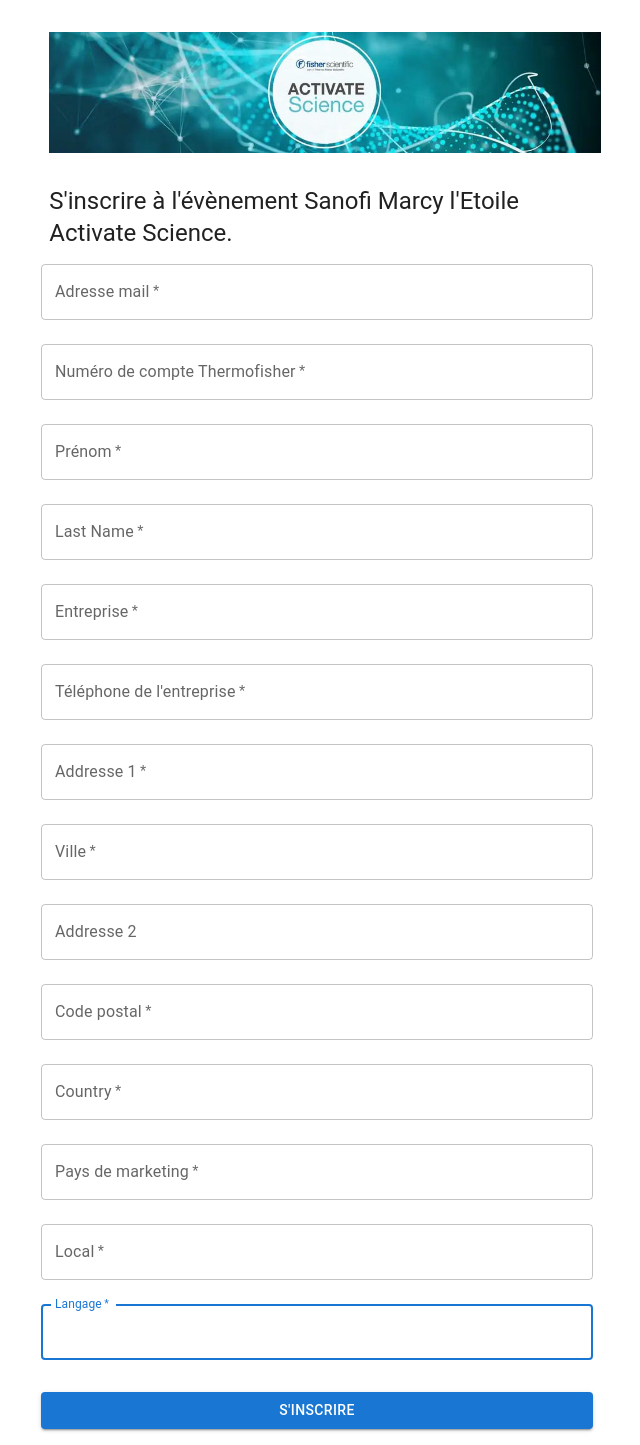
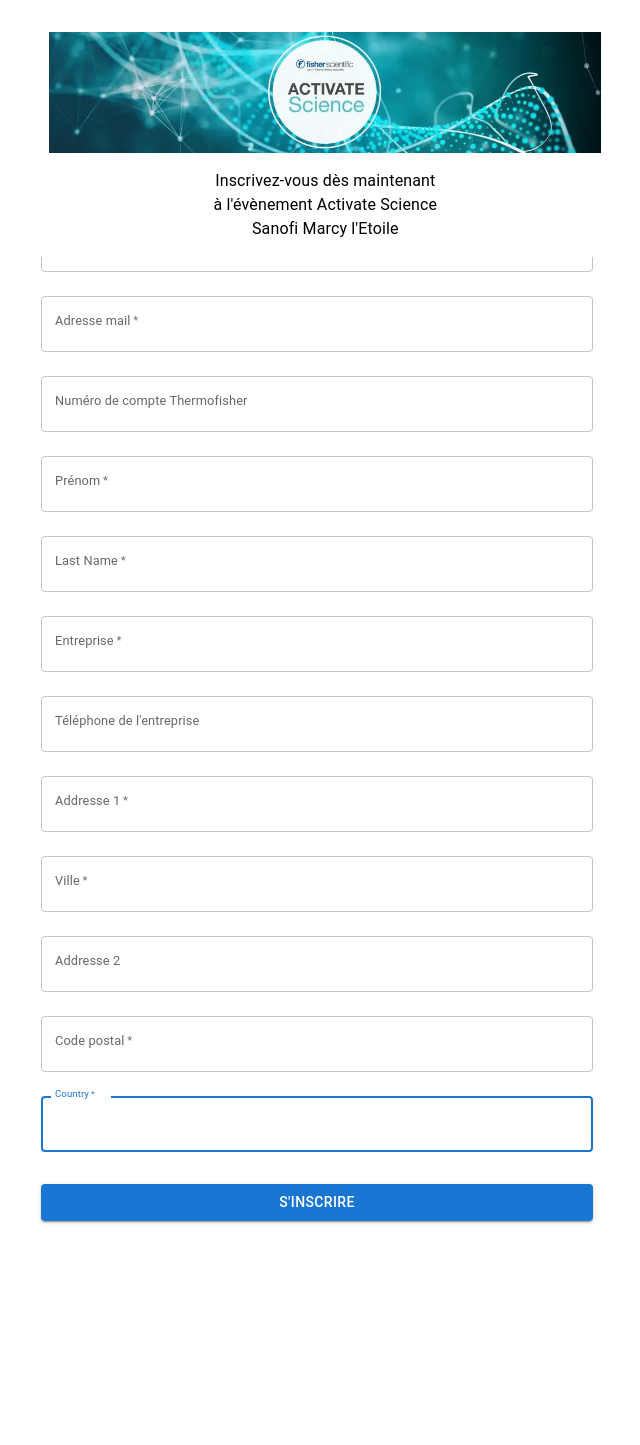
Before and after one commit to Ruldane/Thermo_Fisher_Activate_Science, a React (Create React App) app in the folder front-end/: page /signin in a window 1280 px wide. Shown: the whole page, without its empty margins (323-963 px from the left). After the commit the page ends 1237 px from the top, so only its background shows below. Built offline with nearby package versions, Linux system fonts and the light colour scheme.

Commit message:
update page

```diff
--- /dev/null
+++ b/front-end/src/App.css
@@ -0,0 +1,3 @@
+.MuiInputLabel-root {
+    font-size: 0.8rem !important;
+}
--- a/front-end/src/App.js
+++ b/front-end/src/App.js
@@ -12,7 +12,7 @@
 import SelectSupplier from "./pages/selectSupplier";
 import SignIn from "./pages/signIn";
 import CheckIfUserExist from "./helpers/checkIfUserExist";
-
+import './App.css';
 function App() {
   // const get = async () => {
   //   const res = await fetch('http://localhost:8000');
--- a/front-end/src/pages/signIn/index.js
+++ b/front-end/src/pages/signIn/index.js
@@ -1,4 +1,5 @@
 import * as React from "react";
+import {useEffect, useState} from "react";
 import Button from "@mui/material/Button";
 import CssBaseline from "@mui/material/CssBaseline";
 import TextField from "@mui/material/TextField";
@@ -8,20 +9,34 @@
 import axios from "axios";
 
 export default function SignIn() {
+    const [formData, setFormData] = useState({});
+
+    const handleChange = (e) => {{
+        setFormData({
+          ...formData,
+            [e.target.name]: e.target.value
+        });
+    }}
   const handleSubmit = async (event) => {
     event.preventDefault();
-    const formData = new FormData(event.currentTarget);
 
       try {
           const { data } = await axios.post(
               `${process.env.REACT_APP_BACKEND_URL}/registerActivateScience`,
-              { "emailAddress": formData.get("emailAddress"), "accountNumber":  formData.get("accountNumber"),
-              "firstName": formData.get("firstName"), "lastName": formData.get("lastName"), "company": formData.get("company"),
-              "businessPhone": formData.get("businessPhone"), "address1": formData.get("address1"),
-              "city": formData.get("city"), "address2": formData.get("address2"), "zipPostal": formData.get("zipPostal"),
-              "country": formData.get("country"),
-              "marketingCountry": formData.get("marketingCountry"), "locale": formData.get("locale"),
-              "language": formData.get("language")},
+              {
+                  "emailAddress": formData.emailAddress,
+                  "accountNumber": formData.accountNumber,
+                  "firstName": formData.firstName,
+                  "lastName": formData.lastName,
+                  "company": formData.company,
+                  "businessPhone": formData.businessPhone,
+                  "address1": formData.address1,
+                  "city": formData.city,
+                  "address2": formData.address2,
+                  "zipPostal": formData.zipPostal,
+                  "country": formData.country,
+                  "title": formData.title
+              }
           );
           console.log(data);
       } catch (error) {
@@ -52,19 +67,30 @@
             objectPosition: "center",
           }}
         />
-        <Typography component="h5" variant="h5">
-          S'inscrire à l'évènement Sanofi Marcy l'Etoile Activate Science.
+          <Typography sx={{ mt: -2, color: "black", pb: 2 }} variant="body1" align="center">
+              Inscrivez-vous dès maintenant <br />  à l'évènement Activate Science<br />Sanofi Marcy l'Etoile
+            <br />
         </Typography>
       </Container>
       <Box
         sx={{
-          marginTop: 30,
+          marginTop: 24,
           display: "flex",
           flexDirection: "column",
           alignItems: "center",
         }}
       >
         <Box component="form" onSubmit={handleSubmit} noValidate sx={{ mt: 1 }}>
+            <TextField
+                margin="normal"
+                required
+                fullWidth
+                id="title"
+                label="Civilité"
+                name="title"
+                autoFocus
+                onChange={handleChange}
+            />
           <TextField
             margin="normal"
             required
@@ -73,15 +99,16 @@
             label="Adresse mail"
             name="emailAddress"
             autoFocus
+            onChange={handleChange}
           />
           <TextField
             margin="normal"
-            required
             fullWidth
             name="accountNumber"
             label="Numéro de compte Thermofisher"
             type="text"
             id="accountNumber"
+            onChange={handleChange}
           />
           <TextField
             margin="normal"
@@ -91,6 +118,7 @@
             label="Prénom"
             name="firstName"
             autoFocus
+            onChange={handleChange}
           />
           <TextField
             margin="normal"
@@ -100,6 +128,7 @@
             label="Last Name"
             name="lastName"
             autoFocus
+            onChange={handleChange}
           />
           <TextField
             margin="normal"
@@ -109,16 +138,17 @@
             label="Entreprise"
             name="company"
             autoFocus
-          />{" "}
+            onChange={handleChange}
+          />
           <TextField
             margin="normal"
-            required
             fullWidth
             id="businessPhone"
             label="Téléphone de l'entreprise"
             name="businessPhone"
             autoFocus
             type="number"
+            onChange={handleChange}
           />
           <TextField
             margin="normal"
@@ -129,6 +159,7 @@
             name="address1"
             autoFocus
             type="text"
+            onChange={handleChange}
           />
           <TextField
             margin="normal"
@@ -139,6 +170,7 @@
             name="city"
             autoFocus
             type="text"
+            onChange={handleChange}
           />
           <TextField
             margin="normal"
@@ -148,6 +180,7 @@
             name="address2"
             autoFocus
             type="text"
+            onChange={handleChange}
           />
           <TextField
               margin="normal"
@@ -158,6 +191,7 @@
               name="zipPostal"
               autoFocus
               type="text"
+              onChange={handleChange}
           />
           <TextField
             margin="normal"
@@ -168,37 +202,38 @@
             name="country"
             autoFocus
             type="text"
+            onChange={handleChange}
           />
-          <TextField
-            margin="normal"
-            required
-            fullWidth
-            id="marketingCountry"
-            label="Pays de marketing"
-            name="marketingCountry"
-            autoFocus
-            type="text"
-          />
-          <TextField
-            margin="normal"
-            required
-            fullWidth
-            id="locale"
-            label="Local"
-            name="locale"
-            autoFocus
-            type="text"
-          />
-          <TextField
-            margin="normal"
-            required
-            fullWidth
-            id="language"
-            label="Langage"
-            name="language"
-            autoFocus
-            type="text"
-          />
+          {/*<TextField*/}
+          {/*  margin="normal"*/}
+          {/*  required*/}
+          {/*  fullWidth*/}
+          {/*  id="marketingCountry"*/}
+          {/*  label="Pays de marketing"*/}
+          {/*  name="marketingCountry"*/}
+          {/*  autoFocus*/}
+          {/*  type="text"*/}
+          {/*/>*/}
+          {/*<TextField*/}
+          {/*  margin="normal"*/}
+          {/*  required*/}
+          {/*  fullWidth*/}
+          {/*  id="locale"*/}
+          {/*  label="Local"*/}
+          {/*  name="locale"*/}
+          {/*  autoFocus*/}
+          {/*  type="text"*/}
+          {/*/>*/}
+          {/*<TextField*/}
+          {/*  margin="normal"*/}
+          {/*  required*/}
+          {/*  fullWidth*/}
+          {/*  id="language"*/}
+          {/*  label="Langage"*/}
+          {/*  name="language"*/}
+          {/*  autoFocus*/}
+          {/*  type="text"*/}
+          {/*/>*/}
           <Button
             type="submit"
             fullWidth
```
Also changed, not shown: 1 other file (tests, documents, lock files or other folders).
